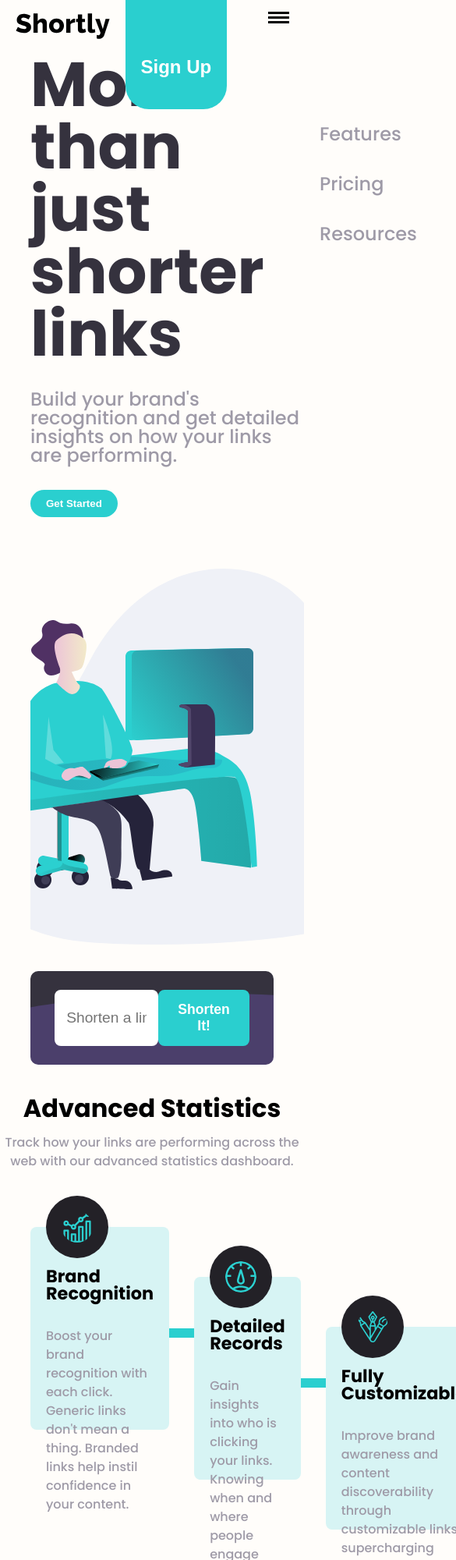
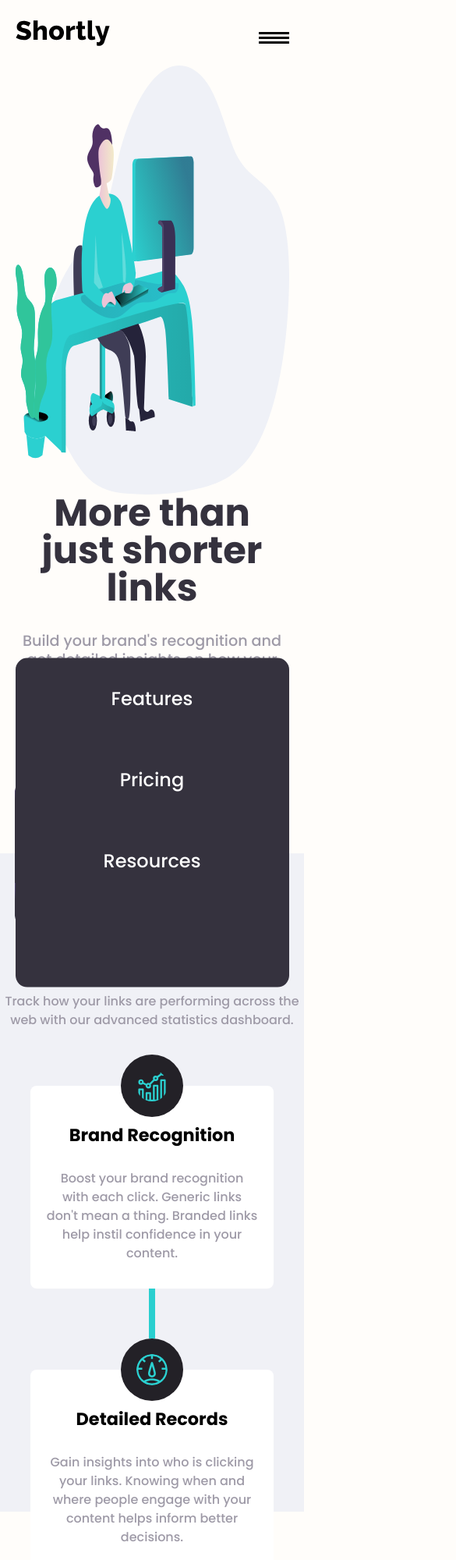
Before and after one commit to mikhailkollen/URL-Shortening-API, a plain HTML site: page index.html in a window 390 px wide. Shown: the top 2000 px of the page at 78% size, 585 px wide, since content can reach past the window. Drawn offline with Linux system fonts and the light colour scheme.

Commit message:
mobile version updates and adaptation

```diff
--- a/index.html
+++ b/index.html
@@ -33,6 +33,7 @@
     </style>
   </head>
   <body>
+
     <header>
       <nav class="navbar">
         <button class="toggle-btn">
@@ -49,13 +50,17 @@
             <li class="nav-item"><a href="#">Features</a></li>
             <li class="nav-item"><a href="#">Pricing</a></li>
             <li class="nav-item"><a href="#">Resources</a></li>
+            <li class="nav-item-nav-btns">
+
+            </li>
           </ul>
+          <div class="nav-btns-container">
+            <a href="#" class="nav-item nav-btn">Login</a>
+            <button type="button" class="nav-item elliptic-btn sign-up-btn">
+              Sign Up
+            </button>
         </div>
-        <div class="nav-btns-container">
-          <a href="#" class="nav-item nav-btn">Login</a>
-          <button type="button" class="nav-item elliptic-btn sign-up-btn">
-            Sign Up
-          </button>
+
         </div>
       </nav>
     </header>
@@ -84,8 +89,11 @@
       </section>
 
       <section class="shorten-link-container">
+
         <div class="shorten-link-form">
+
           <form class="form" action="">
+            <div class="background-color"></div>
             <input type="url" id="url" placeholder="Shorten a link here..." />
             <button
               type="submit"
--- a/main.js
+++ b/main.js
@@ -4,6 +4,10 @@ const btnContainer = document.querySelector(".toggle-btn-container");
 const navLinks = document.querySelector(".nav-links");
 const bodyFrame = document.querySelector("body");
 const navLinksOpened = document.querySelector(".nav-open");
+const backgroundColor = document.querySelector(".background-color");
+const footer = document.querySelector("footer");
+const navLoginSignBtnsContainer = document.querySelector(".nav-item-nav-btns");
+
 // const overlay = document.querySelector(".overlay-div");
 
 // input selectors
@@ -13,6 +17,7 @@ const url = "https://api.shrtco.de/v2/shorten?url=";
 const linksContainer = document.querySelector(".short-links-container");
 
 const listOfLinks = [];
+var backgroundColorHeight = backgroundColor.style.height;
 
 const shortenLink = async (value) => {
   try {
@@ -40,12 +45,17 @@ const shortenLink = async (value) => {
         </div>
 
 `);
+    linksContainer.innerHTML = listOfLinks.join("");
 
-    linksContainer.innerHTML = listOfLinks.join("");
     const showMoreBtns = document.querySelectorAll(".show-more-btn");
     showMoreBtns.forEach((btn) => {
       btn.addEventListener("click", () => {
         btn.parentNode.textContent = value;
+        // backgroundColor.style.height = `${bodyFrame.offsetHeight}px`;
+        backgroundColor.style.height = `${Math.floor(
+          footer.getBoundingClientRect().top - form.getBoundingClientRect().top
+        )}px`;
+        backgroundColor.classList.add("full-link-viewed");
       });
     });
   } catch (error) {
@@ -57,11 +67,23 @@ const copyLink = (element) => {
   navigator.clipboard.writeText(element.parentNode.firstChild.textContent);
   element.classList.add("copy-btn-clicked");
   element.textContent = "Copied!";
+  console.log(bodyFrame.offsetHeight);
 };
 
 form.addEventListener("submit", (e) => {
   e.preventDefault();
   shortenLink(input.value);
+  if (backgroundColor.classList.contains("full-link-viewed")) {
+    backgroundColor.style.height = `${Math.floor(
+      window.innerHeight + 95 * listOfLinks.length
+    )}px`;
+    backgroundColor.classList.remove("full-link-viewed");
+  } else {
+    backgroundColor.style.height = `${Math.floor(
+      footer.getBoundingClientRect().top - form.getBoundingClientRect().top
+    )}px`;
+  }
+  console.log(backgroundColor.style.height);
 });
 
 // To Close the Burger Menu when the window is resized
@@ -70,6 +92,10 @@ window.addEventListener("resize", () => {
   navLinks.classList.remove("nav-open");
   // overlay.classList.remove("overlay");
   toggleBtn.classList.remove("close-btn");
+  navLoginSignBtnsContainer.innerHTML = "";
+  backgroundColor.style.height = `${Math.floor(
+    footer.getBoundingClientRect().top - form.getBoundingClientRect().top
+  )}px`;
 });
 
 // To Close/Open the Burger Menu
@@ -77,6 +103,12 @@ toggleBtn.addEventListener("click", () => {
   navLinks.classList.add("transform-animation");
   navLinks.classList.toggle("nav-open");
   toggleBtn.classList.toggle("close-btn");
+  navLoginSignBtnsContainer.innerHTML = `<div class="nav-btns-container" id="nav-btns-container-mobile">
+            <a href="#" class="nav-item nav-btn">Login</a>
+            <button type="button" class="nav-item elliptic-btn sign-up-btn">
+              Sign Up
+            </button>
+        </div>`;
   // overlay.classList.toggle("overlay");
 });
 
--- a/styles.css
+++ b/styles.css
@@ -15,9 +15,39 @@ main {
   justify-content: center;
   align-items: center;
   flex-direction: column;
+  z-index: 2;
+  overflow: hidden;
+}
+
+a {
+  font-size: 1.2rem;
+}
+
+button {
+  font-size: 1.2rem;
+  cursor: pointer;
 }
 
 /* HEADER, NAVBAR AND BURGER MENU*/
+
+.background-color {
+  position: absolute;
+  background-color: rgb(240, 241, 246);
+  top: 50%;
+  height: 100vh;
+  width: 150%;
+  left: -25%;
+  z-index: -1;
+}
+
+section,
+footer,
+button,
+h2,
+p {
+  z-index: 2;
+}
+
 header {
   display: flex;
   justify-content: center;
@@ -33,21 +63,44 @@ header {
   justify-content: center;
 }
 
+.nav-links-container svg {
+  min-width: 130px;
+}
+
 .nav-links {
   display: flex;
   flex-direction: row;
+  width: 80%;
 }
 .navbar {
   display: flex;
   position: relative;
-  justify-content: space-between;
   width: 100%;
   align-items: center;
 }
 
+.nav-links-container {
+  width: 100%;
+  display: flex;
+  flex-direction: row;
+  justify-content: space-between;
+  align-items: center;
+}
+
+.nav-btns-container {
+  display: flex;
+  flex-direction: row;
+  justify-content: center;
+  align-items: center;
+}
 .navbar ul li,
 .nav-item {
-  padding-left: 20px;
+  margin-left: 20px;
+  padding-right: 20px;
+}
+
+.nav-item:nth-of-type(1) {
+  margin-left: 40px;
 }
 
 .navbar ul li a,
@@ -200,6 +253,7 @@ header {
   align-items: center;
   flex-direction: column;
   text-align: center;
+  position: relative;
 }
 
 .shorten-link-form {
@@ -211,6 +265,7 @@ header {
   background-image: url(./images/bg-shorten-desktop.svg);
   background-color: hsl(255, 11%, 22%);
   border-radius: 10px;
+  position: relative;
 }
 
 .shorten-link-form form {
@@ -239,10 +294,11 @@ header {
   justify-content: space-between;
   align-items: center;
   width: 100%;
-  background-color: azure;
+  background-color: white;
   margin: 20px 0px 20px 0px;
   border-radius: 8px;
   max-height: 500px;
+  min-height: 100px;
 }
 
 .short-links-container {
@@ -260,6 +316,7 @@ header {
 .long-link {
   max-width: 500px;
   padding: 20px;
+  word-break: break-all;
 }
 
 .copy-btn {
@@ -295,7 +352,7 @@ header {
 }
 
 .infoboard-article {
-  background-color: rgb(215, 244, 244);
+  background-color: white;
   padding: 20px;
   border-radius: 8px;
   position: relative;
@@ -330,7 +387,7 @@ header {
 .infoboard-article span {
   position: absolute;
   background-color: hsl(180, 66%, 49%);
-  height: 12px;
+  height: 1rem;
   width: 2rem;
   right: -2rem;
   top: 50%;
@@ -456,30 +513,148 @@ header {
 @media (max-width: 900px) {
   .nav-links {
     flex-direction: column;
+    align-items: center;
     position: fixed;
-    top: 0;
-    right: 0;
-    width: 60%;
-    text-align: left;
-    background-color: hsl(36, 100%, 99%);
-    padding-top: 40px;
-    transform: translateX(100%);
-    height: 100%;
-    z-index: 1;
+    top: 10%;
+    right: 5%;
+    width: 90%;
+    text-align: center;
+
+    background-color: hsl(255, 11%, 22%);
+    transform: translateY(180%);
+    z-index: 4;
+    height: 50%;
+    border-radius: 15px;
   }
 
+  .nav-links ul,
+  .nav-links ul li,
+  .nav-item,
+  .nav-item-nav-btns {
+    width: 80%;
+    margin: 0;
+  }
+
+  .navbar ul li,
+  .nav-item {
+    margin-left: 0;
+    padding-right: 0;
+  }
+
+  .nav-item:nth-of-type(1) {
+    margin-left: 0;
+  }
+  .nav-links-container {
+    display: flex;
+    flex-direction: column;
+    z-index: 4;
+  }
+
+  .dashboard-grid-infoboard {
+    grid-template-columns: repeat(1, 1fr);
+    gap: 0;
+  }
+
+  .infoboard-article img {
+    left: calc(50% - 40px);
+  }
+
+  .infoboard-article span {
+    width: 0.5rem;
+    height: 4rem;
+    left: calc(50% - 0.25rem);
+    top: 100%;
+    right: 0;
+  }
+
+  .infoboard-article {
+    text-align: center;
+  }
+
+  .lowered-article-1,
+  .lowered-article-2 {
+    margin-top: calc(4rem + 40px);
+  }
+  .navbar ul li a,
+  .nav-item {
+    margin: 2.5rem 0;
+    font-size: 1.5rem;
+    color: white;
+  }
+
+  .shorten-link-container {
+    margin-top: 3rem;
+  }
+
+  .shorten-link-form {
+    padding: 30px 20px;
+  }
+
+  .shorten-link-form form {
+    flex-direction: column;
+    align-items: center;
+    width: 100%;
+  }
+
+  .shorten-link-form form input,
+  .shorten-link-form form button {
+    padding: 10px 15px;
+  }
+
+  .shorten-btn {
+    max-width: none;
+    margin-top: 1rem;
+    width: 100%;
+    padding: 10px 30px 10px 30px;
+  }
+
+  .shorten-link-form {
+    background-image: url(./images/bg-shorten-mobile.svg);
+  }
+
+  .shorten-link-form input {
+    width: 90%;
+  }
+
+  .nav-links-container svg {
+    width: 100%;
+  }
   .toggle-btn {
     display: block;
     position: fixed;
     top: 40px;
     right: 0px;
-    z-index: 2;
+    z-index: 5;
+  }
+
+  .sign-up-btn {
+    margin-top: 1rem;
+    padding: 10px 20px;
   }
 
   .burger-menu-btn {
     font-size: 2rem;
     color: black;
     padding: 40px;
+  }
+
+  .nav-btns-container {
+    display: none;
+  }
+
+  #nav-btns-container-mobile {
+    display: flex;
+    flex-direction: column;
+    border-top: 1px solid rgba(255, 255, 255, 0.224);
+    width: 100%;
+  }
+
+  .hero h1 {
+    font-size: 3rem;
+  }
+
+  .hero p {
+    font-size: 1.2rem;
   }
 
   .nav-open {
@@ -489,32 +664,48 @@ header {
   .transform-animation {
     transition: transform 300ms cubic-bezier(0.5, 0, 0.5, 1);
   }
-  .nav-item {
-    padding-bottom: 40px;
-    padding-left: 20px;
-    font-size: 1.5rem;
-  }
 
-  .nav-item:nth-of-type(1) {
-    padding-top: 120px;
+  .nav-item a {
+    color: white;
   }
 
   header {
     position: sticky;
     top: 0;
     background-color: hsl(36, 100%, 99%);
-    height: 8vh;
-    z-index: 1;
+    height: 10vh;
+    z-index: 4;
     width: 100%;
     padding: 0;
   }
+
   .hero {
     width: 90%;
-    display: flex;
-    flex-direction: column;
+    display: grid;
+    grid-template-columns: repeat(1, 1fr);
+    align-items: center;
+    gap: 0;
+    justify-content: center;
+    place-items: center;
+    text-align: center;
+    margin: auto;
+  }
+
+  .hero-description {
+    text-align: center;
     align-items: center;
   }
 
+  .hero-img-container {
+    grid-column: span 2;
+    grid-row-start: 1;
+  }
+
+  .hero-img-container img {
+    height: 100%;
+    width: 100%;
+    object-fit: fill;
+  }
   main {
     width: 100%;
   }
@@ -570,6 +761,38 @@ header {
 
     padding: 4rem 0 4rem 0;
   }
+
+  .footer-grid {
+    display: flex;
+    flex-direction: column;
+    justify-content: center;
+    align-items: center;
+    text-align: center;
+  }
+
+  .footer-grid div {
+    display: flex;
+    width: 100%;
+    justify-content: center;
+    align-items: center;
+    text-align: center;
+  }
+
+  .footer-grid div ul li a {
+    text-align: center;
+  }
+
+  .footer-resources-list ul {
+    align-items: center;
+  }
+
+  .boost-links-banner h2 {
+    font-size: 1.5rem;
+  }
+
+  /* .footer-grid-2-col {
+    grid-column: span 1;
+  } */
 }
 
 @media (max-width: 500px) {
```
